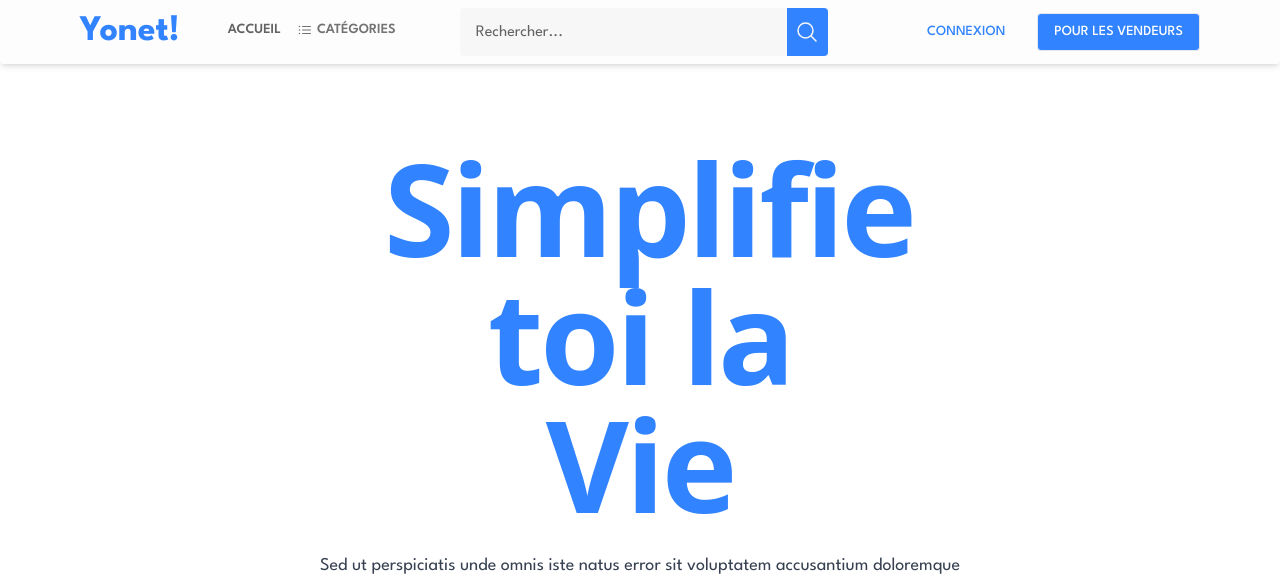
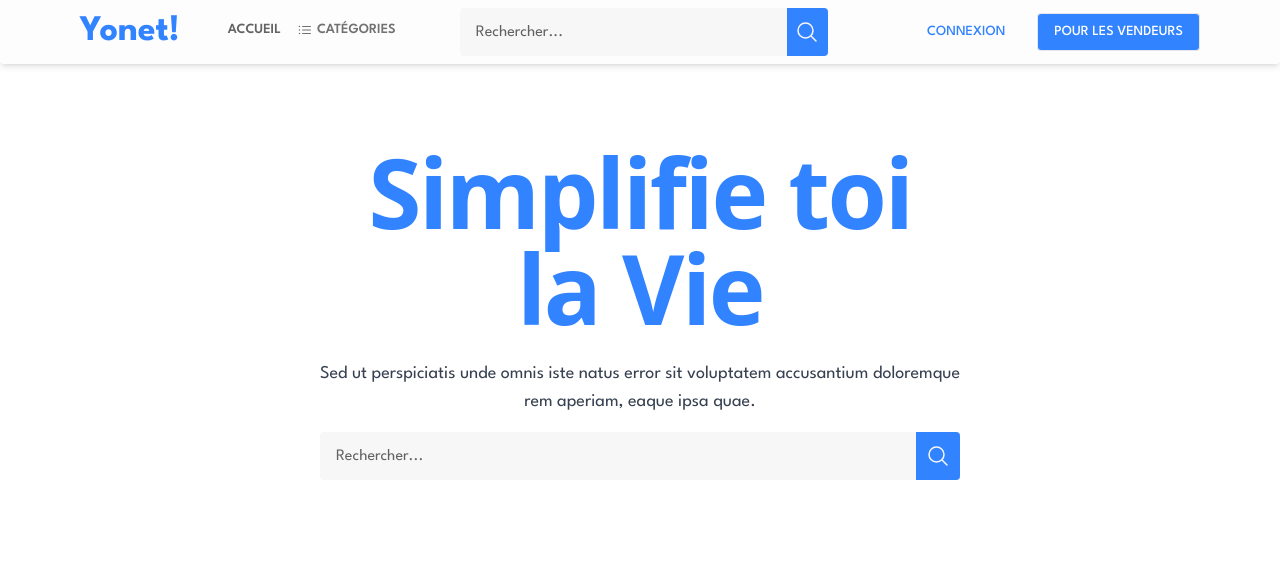
Before and after one commit to KevinArmache/Yonet-Project, a Next.js app: page / in a window 1280 px wide. Shown: the top 578 px of the page. Built offline with nearby package versions, Linux system fonts and the light colour scheme.

Commit message:
updated the title font size

```diff
--- a/components/HomePageSections/Hero.jsx
+++ b/components/HomePageSections/Hero.jsx
@@ -8,7 +8,7 @@ const Hero = () => {
     <section className='bg-white'>
       <div className='px-4 py-16 mx-auto sm:max-w-xl md:max-w-full lg:max-w-screen-xl md:px-24 lg:px-8 lg:py-20 min-h-full flex flex-col items-center justify-center'>
         <div className='max-w-xl mb-10 md:mx-auto sm:text-center lg:max-w-2xl md:mb-12'>
-          <h1 className='max-w-lg mb-6 font-sans text-7xl font-extrabold leading-none tracking-tight text-primary sm:text-9xl md:mx-auto'>
+          <h1 className='max-w-xl mb-6 font-sans text-7xl font-extrabold leading-none tracking-tight text-primary sm:text-8xl md:mx-auto'>
             Simplifie toi la Vie
           </h1>
           <p className="text-base text-gray-700 md:text-lg">
```
